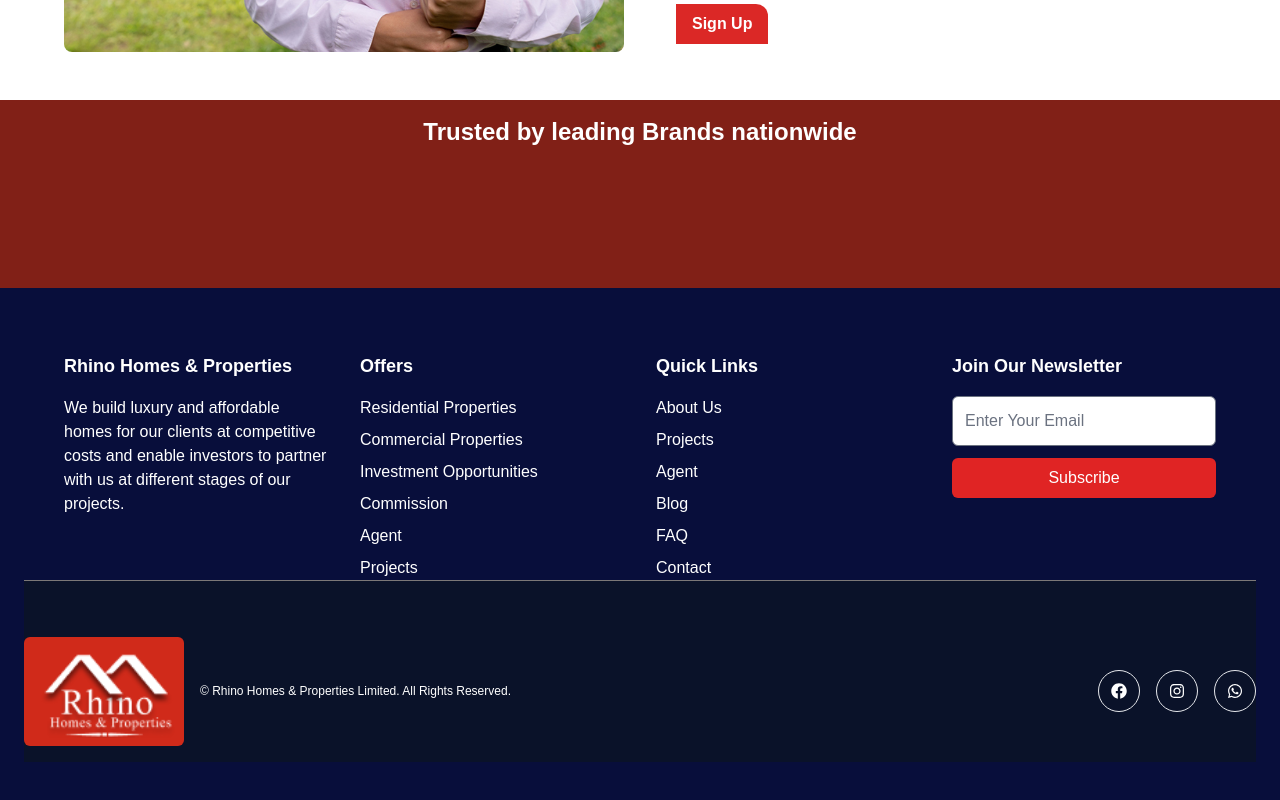
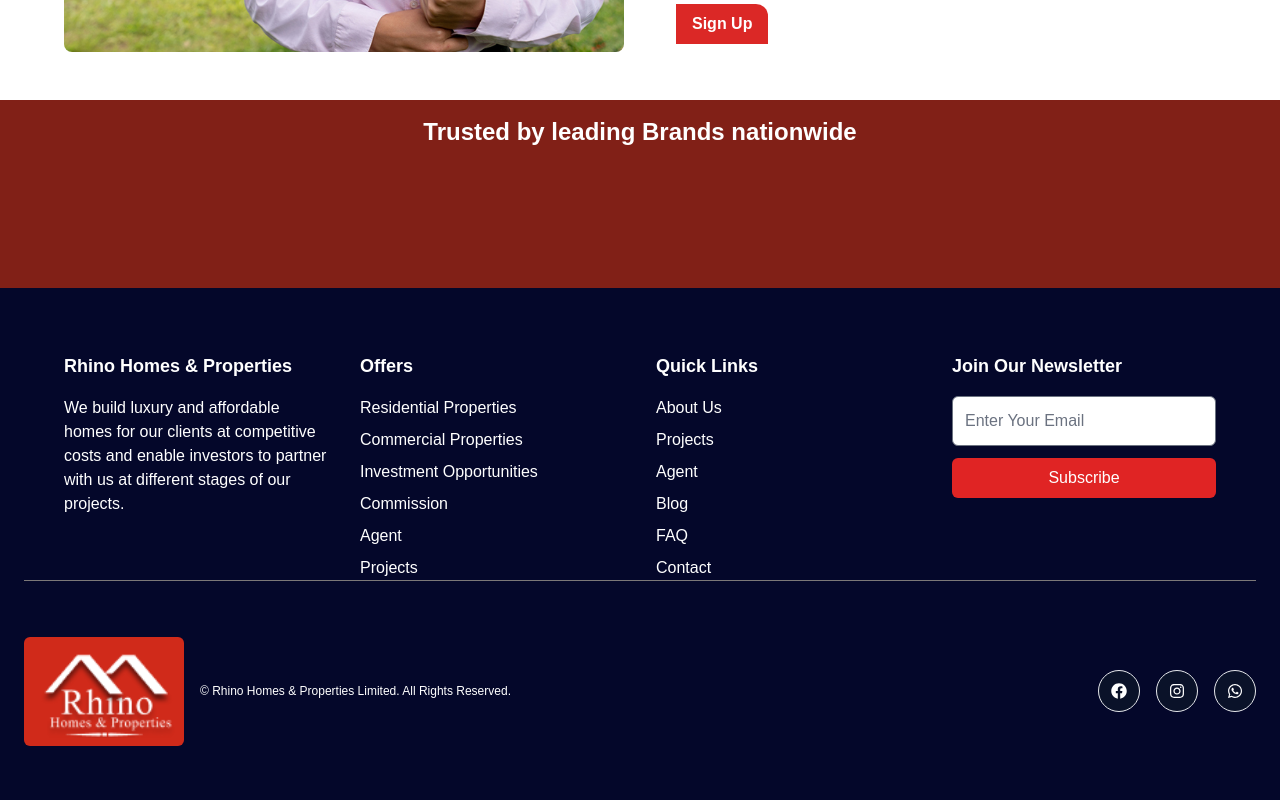
Before and after one commit to Ritephase1/rhp-website-fe, a Next.js app: page / in a window 1280 px wide. Shown: the part 3498-4298 px from the top of the page. Built offline with nearby package versions, Linux system fonts and the light colour scheme.

Commit message:
change the color of the footer

```diff
--- a/src/components/Footer.js
+++ b/src/components/Footer.js
@@ -14,10 +14,10 @@
 
   return (
     <footer
-      className="relative text-white px-6 py-10 md:py-16"
-      style={{
-        backgroundColor: "#0A1229", // Footer background color
-      }}
+      className="relative text-white px-6 py-10 md:py-16 bg-[#050914]"
+      // style={{
+      //   backgroundColor: "#0A1229", // Footer background color
+      // }}
     >
       {/* Background Image Overlay */}
       <div
@@ -130,7 +130,7 @@
       </div>
 
       {/* Footer Bottom */}
-      <div className="relative bg-[#0A1229] border-t border-[#7C7878]">
+      <div className="relative  border-t border-[#7C7878]">
         {/* Footer Content */}
         <div className="flex flex-col md:flex-row justify-between items-center text-center md:text-left mt-10 py-4">
           {/* Logo */}
```
